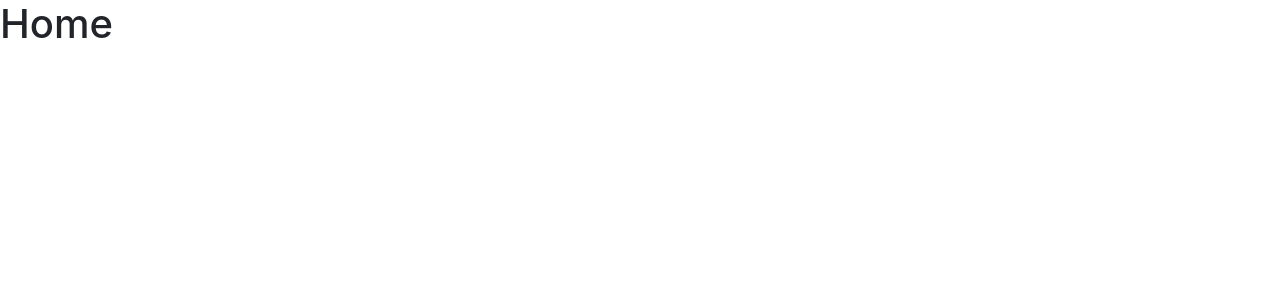
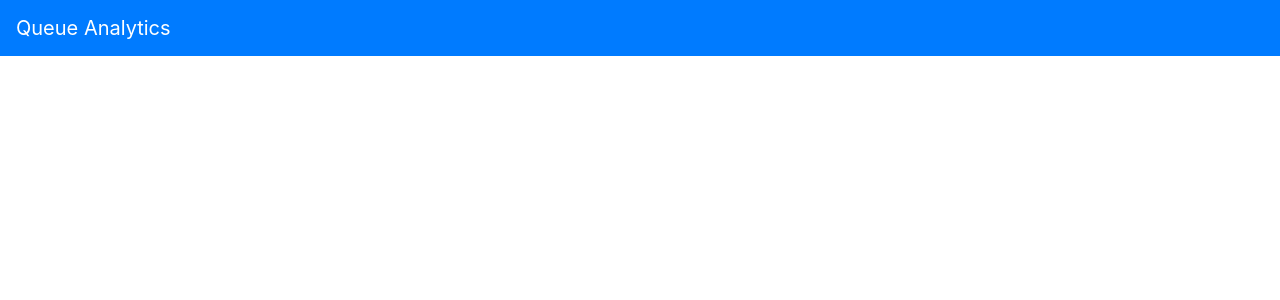
Before and after one commit to HarithaWeerathunga/qmgtdeploy, a React (Create React App) app in the folder client/: page / in a window 1280 px wide. Shown: the top 300 px of the page. Built offline with nearby package versions, Linux system fonts and the light colour scheme.

Commit message:
added bootstrap google fonts and navbar

```diff
--- a/client/src/Home.js
+++ b/client/src/Home.js
@@ -1,11 +1,14 @@
 import React, {Component} from 'react';
+import {Navbar, Nav, NavDropdown} from 'react-bootstrap';
 
 export default class Home extends Component{
 
     render(){
         return(
-            <div>
-                <h1>Home</h1>
+            <div className="App App-header">
+                <Navbar bg="primary" variant="dark" expand="x1">
+                    <Navbar.Brand>Queue Analytics</Navbar.Brand>
+                </Navbar>
             </div>
         )
     }
```
